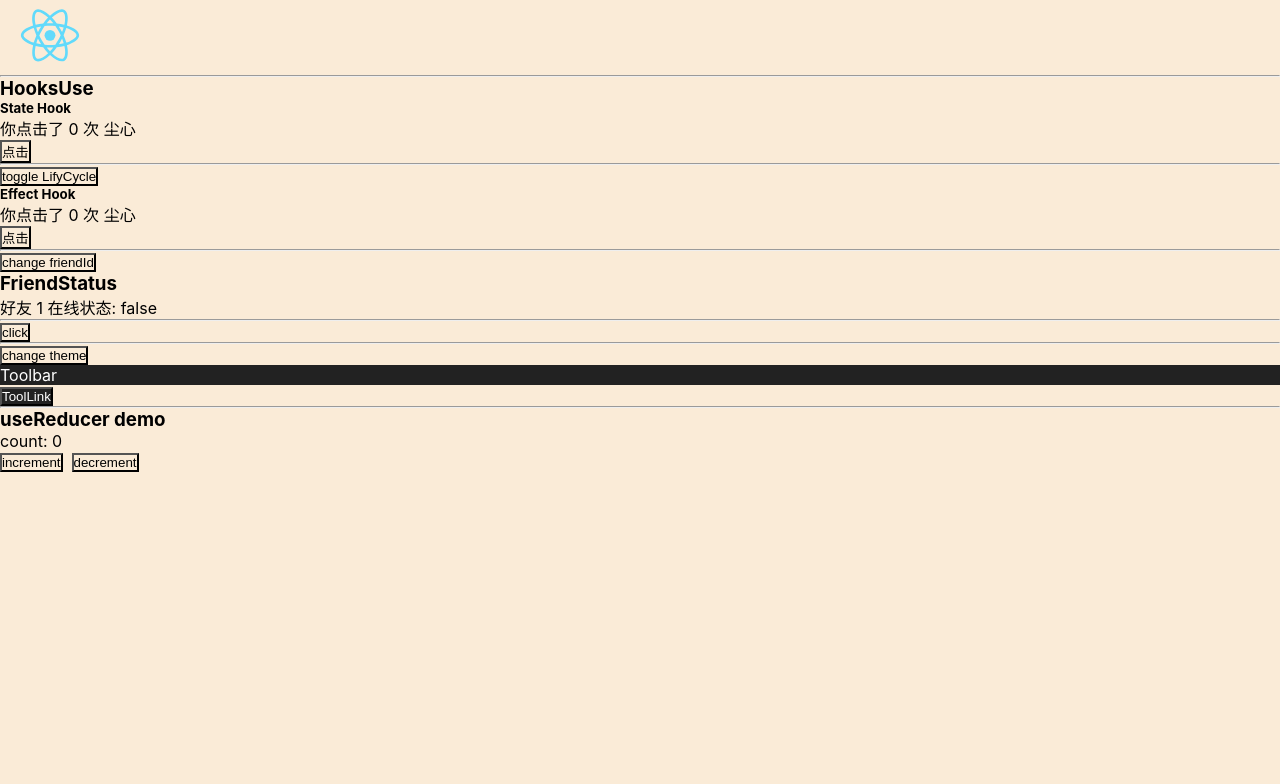
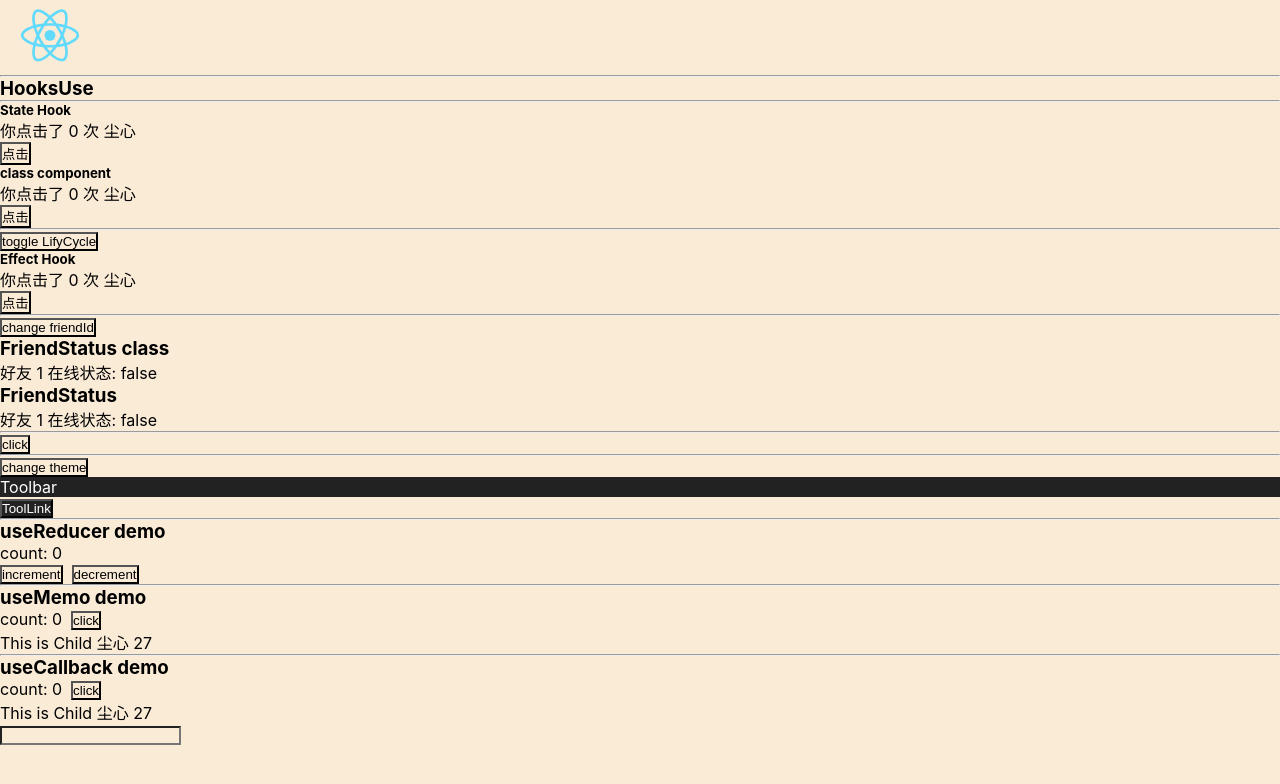
Before and after one commit to smilecode11/interview-react, a React (Create React App) app: page / in a window 1280 px wide. Shown: the top 784 px of the page. Built offline with nearby package versions, Linux system fonts and the light colour scheme.

Commit message:
feat(React Hooks): useMemo & useCallback
useMemo 使用
useCallback 使用

```diff
--- /dev/null
+++ b/src/components/hooksUse/UseCallback.js
@@ -0,0 +1,43 @@
+import React, { useState, memo, useMemo, useCallback } from 'react'
+
+const Child = memo(({ userInfo, onChange }) => {
+    console.log(`Child render`, userInfo)
+
+    return <div>
+        <p>This is Child {userInfo.name} {userInfo.age}</p>
+        <input type="text" onInput={onChange} />
+    </div>
+})
+
+
+function App() {
+    console.log(`Parent render ...`)
+
+    const [count, setCount] = useState(0)
+    const [name, setName] = useState("尘心")
+
+    //  使用 useMemo 缓存数据
+    const userInfo = useMemo(() => {
+        return { name, age: 27 }
+    }, [name])
+
+    // function onChange(e) {
+    //     console.log(e.target.value)
+    // }
+    //  使用 useCallback 缓存函数, 此时依赖需要设置为 []*
+    const onChange = useCallback((e) => {
+        console.log(e.target.value)
+    }, [])
+
+    return <>
+        <h3>useCallback demo</h3>
+        <p>
+            <span>count: {count}</span> &nbsp;
+            <button onClick={() => setCount(count + 1)}>click</button>
+        </p>
+        <Child userInfo={userInfo} onChange={onChange} />
+    </>
+}
+
+
+export default App
--- /dev/null
+++ b/src/components/hooksUse/UseMemoDemo.js
@@ -0,0 +1,48 @@
+import React, { useState, memo, useMemo } from 'react'
+
+/* function Child({ userInfo }) {
+    console.log(`Child render`, userInfo)
+    return <div>
+        <p>This is Child {userInfo.name} {userInfo.age}</p>
+    </div>
+}*/
+
+
+//  1. 类似 class PureComponent, 对 props 进行浅层比较
+const Child = memo(({ userInfo }) => {
+    console.log(`Child render`, userInfo)
+
+    return <div>
+        <p>This is Child {userInfo.name} {userInfo.age}</p>
+    </div>
+})
+
+
+function App() {
+    console.log(`Parent render ...`)
+
+    const [count, setCount] = useState(0)
+    const [name, setName] = useState("尘心")
+
+    /* const userInfo = {
+        name,
+        age: 27
+    } */
+    //  2. 使用 useMemo 包裹传递的 props
+    //  用 useMemo 缓存数据, 有依赖
+    const userInfo = useMemo(() => {
+        return { name, age: 27 }
+    }, [name])
+
+    return <>
+        <h3>useMemo demo</h3>
+        <p>
+            <span>count: {count}</span> &nbsp;
+            <button onClick={() => setCount(count + 1)}>click</button>
+        </p>
+        <Child userInfo={userInfo} />
+    </>
+}
+
+
+export default App
--- a/src/components/hooksUse/index.js
+++ b/src/components/hooksUse/index.js
@@ -1,14 +1,15 @@
 import React, { useState } from 'react'
 
 import ClickCounter from './ClickCounter'
-// import ClickCounterClass from './ClickCounterClass'
+import ClickCounterClass from './ClickCounterClass'
 import LifeCycles from './LifeCycles'
-// import FriendStatusClass from './FriendStatusClass'
+import FriendStatusClass from './FriendStatusClass'
 import FriendStatus from './FriendStatus'
 import UseRefDemo from './UseRefDemo'
-
 import UseContextDemo from './UseContextDemo'
 import UseReducerDemo from './UseReducerDemo'
+import UseMemoDemo from './UseMemoDemo'
+import UseCallbackDemo from './UseCallback'
 
 function HooksUse() {
 
@@ -17,15 +18,15 @@ function HooksUse() {
 
     return (<>
         <h3>HooksUse</h3>
+        <hr />
         <ClickCounter />
-        {/* <hr /> */}
-        {/* <ClickCounterClass /> */}
+        <ClickCounterClass />
         <hr />
         <button onClick={() => setFlag(!flag)}>toggle LifyCycle</button>
         {flag && <LifeCycles />}
         <hr />
         <button onClick={() => setFriendId(friendId + 1)}>change friendId</button>
-        {/* <FriendStatusClass friendId={friendId} /> */}
+        <FriendStatusClass friendId={friendId} />
         <FriendStatus friendId={friendId} />
         <hr />
         <UseRefDemo />
@@ -33,6 +34,10 @@ function HooksUse() {
         <UseContextDemo />
         <hr />
         <UseReducerDemo />
+        <hr />
+        <UseMemoDemo />
+        <hr />
+        <UseCallbackDemo />
     </>)
 }
 
```
Also changed, not shown: 1 other file (tests, documents, lock files or other folders).
